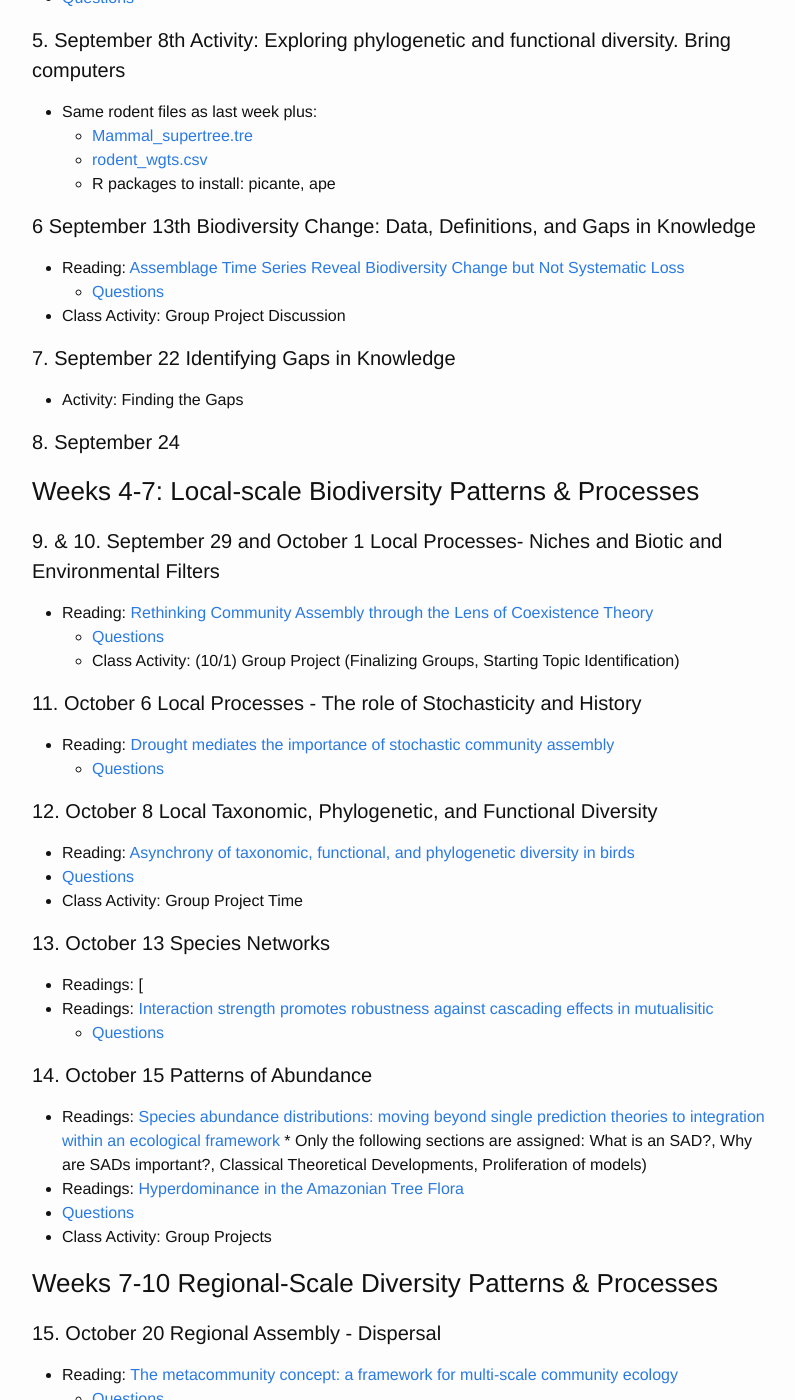
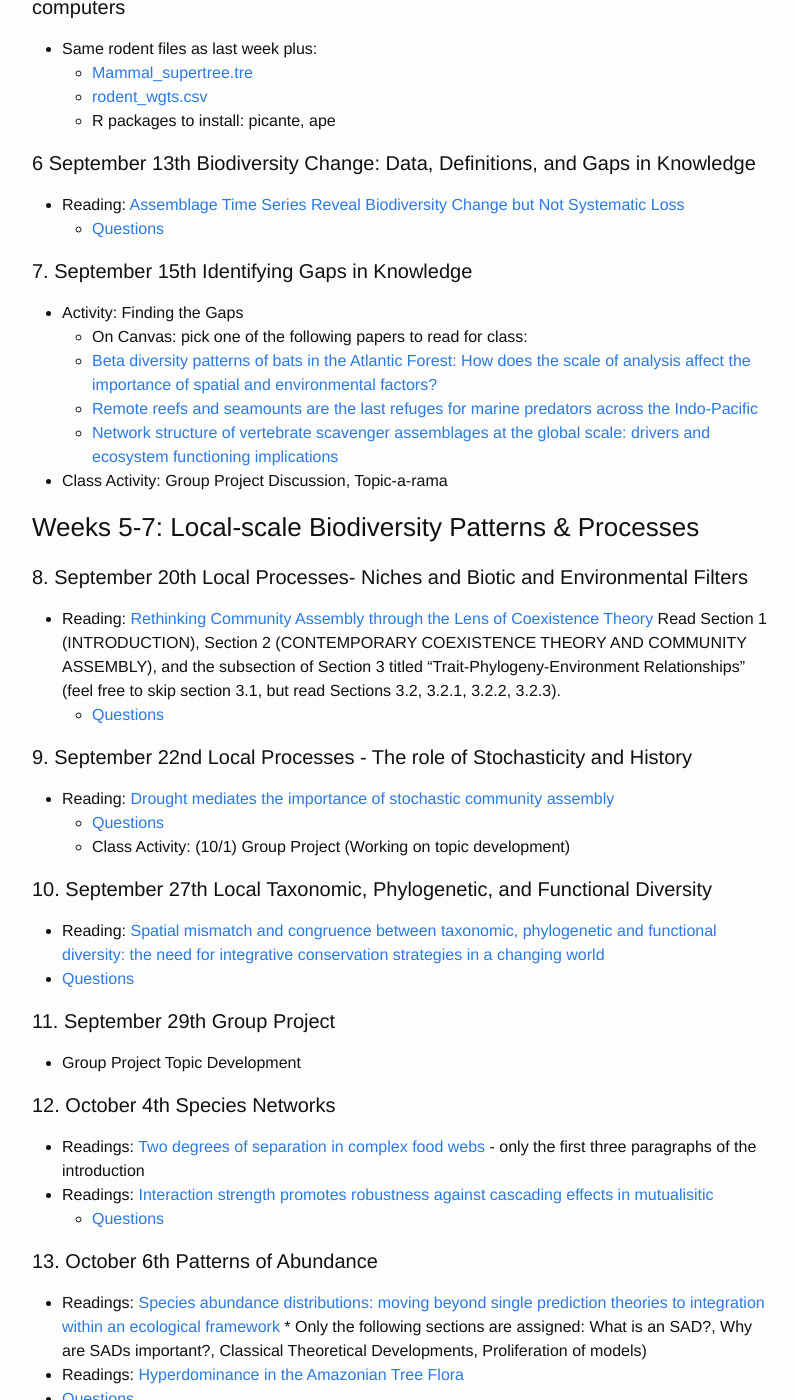
Before and after one commit to skmorgane/biodiversity-course, a Jekyll site: the page built from schedule.md, in a window 1280 px wide and 1400 px high, scrolled down 984 px. Shown: the whole window, without its empty margins (238-1033 px from the left). Built offline with Jekyll 4.4.1, drawn with Linux system fonts in a browser that asks for light colours; some of the changed text lies outside the part shown.

Commit message:
Update schedule.md

```diff
--- a/schedule.md
+++ b/schedule.md
@@ -40,35 +38,40 @@ IMPORTANT: if Date is followed by 2 asterisks then readings are not yet finalize
 #### 6 September 13th Biodiversity Change: Data, Definitions, and Gaps in Knowledge
 * Reading: [Assemblage Time Series Reveal Biodiversity Change but Not Systematic Loss](https://doi.org/10.1126/science.1248484)
     * [Questions]({{ site.baseurl }}/questions/Biodiversitydata)
-* Class Activity: Group Project Discussion
 
-#### 7. September 22 Identifying Gaps in Knowledge
+#### 7. September 15th Identifying Gaps in Knowledge
 * Activity: Finding the Gaps
+    * On Canvas: pick one of the following papers to read for class:
+    * 	[Beta diversity patterns of bats in the Atlantic Forest: How does the scale of analysis affect the importance of spatial and environmental factors?]( https://doi.org/10.1111/jbi.13928)
+    * 	[Remote reefs and seamounts are the last refuges for marine predators across the Indo-Pacific](https://doi.org/10.1371/journal.pbio.3000366)
+    * 	[Network structure of vertebrate scavenger assemblages at the global scale: drivers and ecosystem functioning implications](https://doi.org/10.1111/ecog.05083)
+* Class Activity: Group Project Discussion, Topic-a-rama
 
-#### 8. September 24
+### Weeks 5-7: Local-scale Biodiversity Patterns & Processes
 
-### Weeks 4-7: Local-scale Biodiversity Patterns & Processes
+#### 8. September 20th Local Processes- Niches and Biotic and Environmental Filters
+* Reading: [Rethinking Community Assembly through the Lens of Coexistence Theory](https://doi.org/10.1146/annurev-ecolsys-110411-160411)
+Read Section 1 (INTRODUCTION), Section 2 (CONTEMPORARY COEXISTENCE THEORY AND COMMUNITY ASSEMBLY), and the subsection of Section 3 titled “Trait-Phylogeny-Environment Relationships” (feel free to skip section 3.1, but read Sections 3.2, 3.2.1, 3.2.2, 3.2.3).
+    * [Questions]({{ site.baseurl }}/questions/coexistence)
 
-#### 9. & 10. September 29 and October 1 Local Processes- Niches and Biotic and Environmental Filters
-* Reading: [Rethinking Community Assembly through the Lens of Coexistence Theory](https://doi.org/10.1146/annurev-ecolsys-110411-160411)
-    * [Questions]({{ site.baseurl }}/questions/coexistence)
-    * Class Activity: (10/1) Group Project (Finalizing Groups, Starting Topic Identification)
-
-#### 11. October 6 Local Processes - The role of Stochasticity and History
+#### 9. September 22nd Local Processes - The role of Stochasticity and History
 * Reading: [Drought mediates the importance of stochastic community assembly](https://doi.org/10.1073/pnas.0704350104 )
     * [Questions]({{ site.baseurl }}/questions/stochastic)
+    * Class Activity: (10/1) Group Project (Working on topic development)
 
-#### 12. October 8 Local Taxonomic, Phylogenetic, and Functional Diversity
-* Reading: [Asynchrony of taxonomic, functional, and phylogenetic diversity in birds](https://doi.org/10.1111/geb.12179)
+#### 10. September 27th Local Taxonomic, Phylogenetic, and Functional Diversity
+* Reading: [Spatial mismatch and congruence between taxonomic, phylogenetic and functional diversity: the need for integrative conservation strategies in a changing world](https://doi.org/10.1111/j.1461-0248.2010.01493.x)
 * [Questions]({{ site.baseurl }}/questions/class7)
-* Class Activity: Group Project Time
 
-#### 13. October 13 Species Networks
-* Readings: [
+#### 11. September 29th Group Project
+* Group Project Topic Development
+
+#### 12. October 4th Species Networks
+* Readings: [Two degrees of separation in complex food webs](https://doi.org/10.1073/pnas.192448799) - only the first three paragraphs of the introduction
 * Readings: [Interaction strength promotes robustness against cascading effects in mutualisitic](https://doi.org/10.1038/s41598-018-35803-8)
     * [Questions]({{ site.baseurl }}/questions/networks)
 
-#### 14. October 15 Patterns of Abundance
+#### 13. October 6th Patterns of Abundance
  * Readings: [Species abundance distributions: moving beyond single prediction theories to integration within an ecological framework](https://doi.org/10.1111/j.1461-0248.2007.01094.x)
  	* Only the following sections are assigned: What is an SAD?, Why are SADs important?, Classical Theoretical Developments, Proliferation of models)
  * Readings: [Hyperdominance in the Amazonian Tree Flora](http://science.sciencemag.org/content/342/6156/1243092)
@@ -77,7 +80,7 @@ IMPORTANT: if Date is followed by 2 asterisks then readings are not yet finalize
 
 ### Weeks 7-10 Regional-Scale Diversity Patterns & Processes
 
-#### 15. October 20 Regional Assembly - Dispersal
+#### 14. October 20 Regional Assembly - Dispersal
 * Reading: [The metacommunity concept: a framework for multi-scale community ecology](https://doi.org/10.1111/j.1461-0248.2004.00608.x)
     * [Questions]({{ site.baseurl }}/questions/metacommunity)
 
```
Also changed, not shown: other parts of schedule.md (+1 -3 lines).
